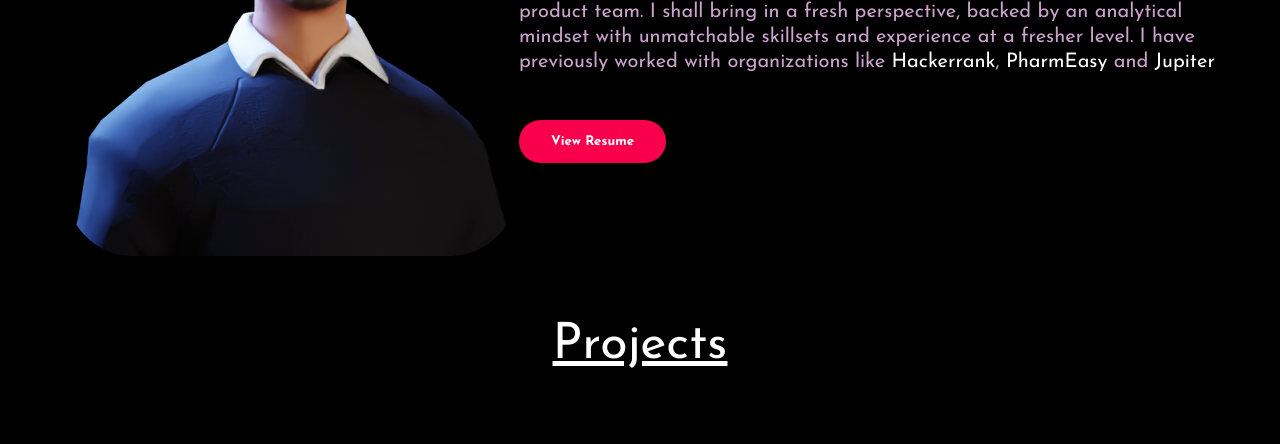
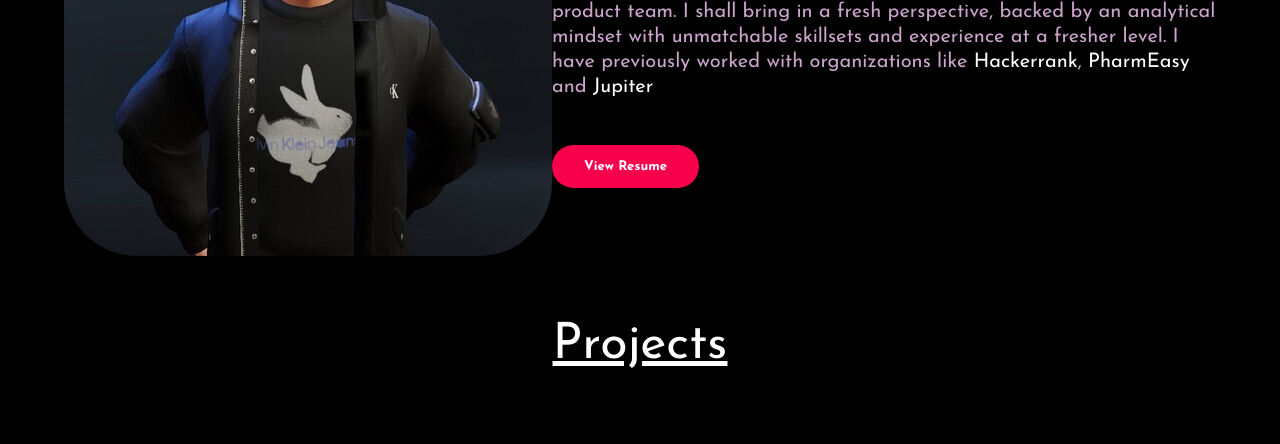
Before and after one commit to hrithik-stack/hrithik.github.io, a plain HTML site: page index.html in a window 1280 px wide. Shown: the part 392-836 px from the top of the page. Drawn offline with nearby package versions, Linux system fonts and the light colour scheme; a script that the page names is missing.

Commit message:
Update index.html

```diff
--- a/index.html
+++ b/index.html
@@ -44,7 +44,7 @@
 
     <div class="about-info-title">
         <div class="about-image">
-            <img src="final_image.png" alt="Avatar">
+            <img src="ReadyPlayerMe-Avatar (2).jpeg" alt="Avatar">
         </div>
         <div class="about-text">
             <div class="title-hello">Hello!</div>
```
